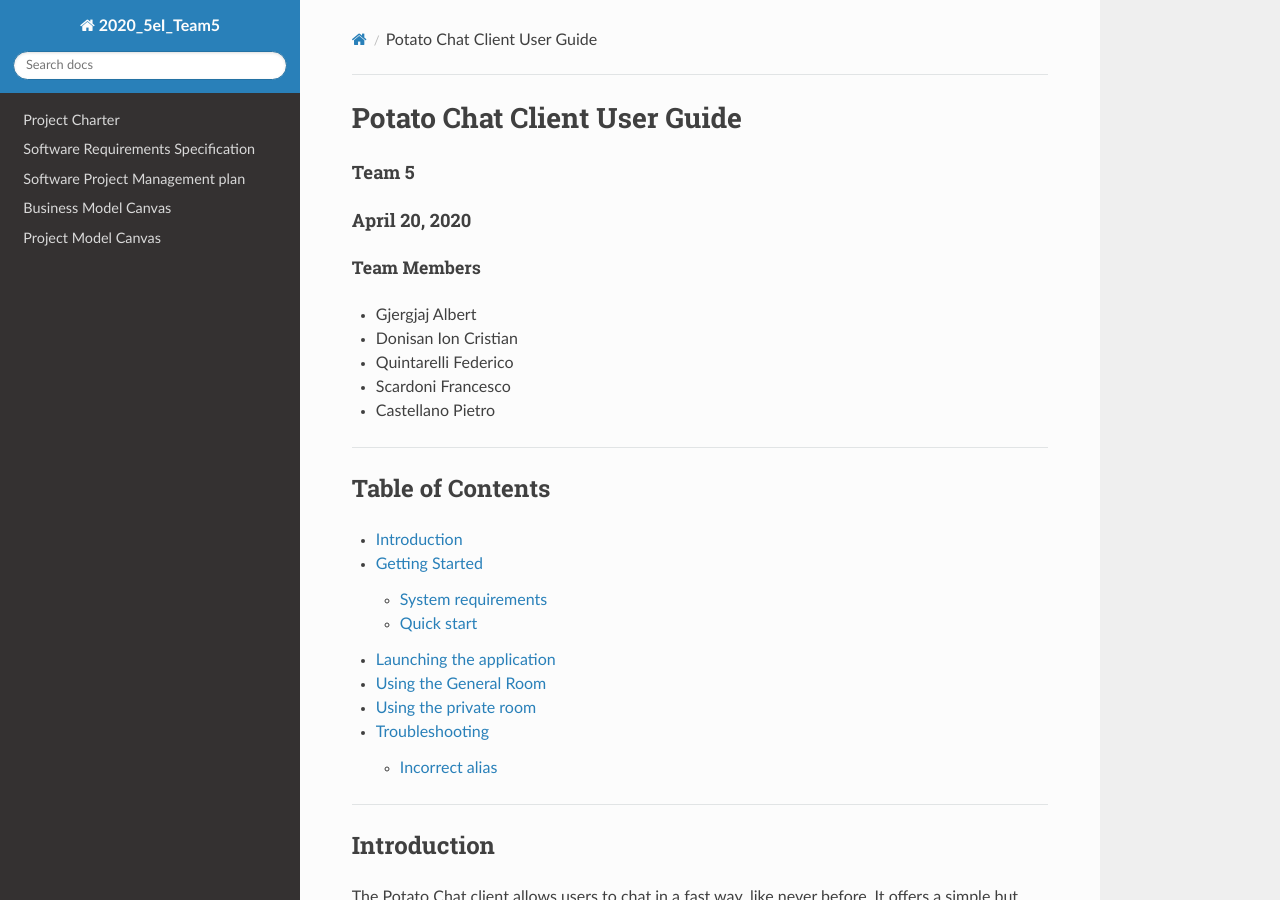
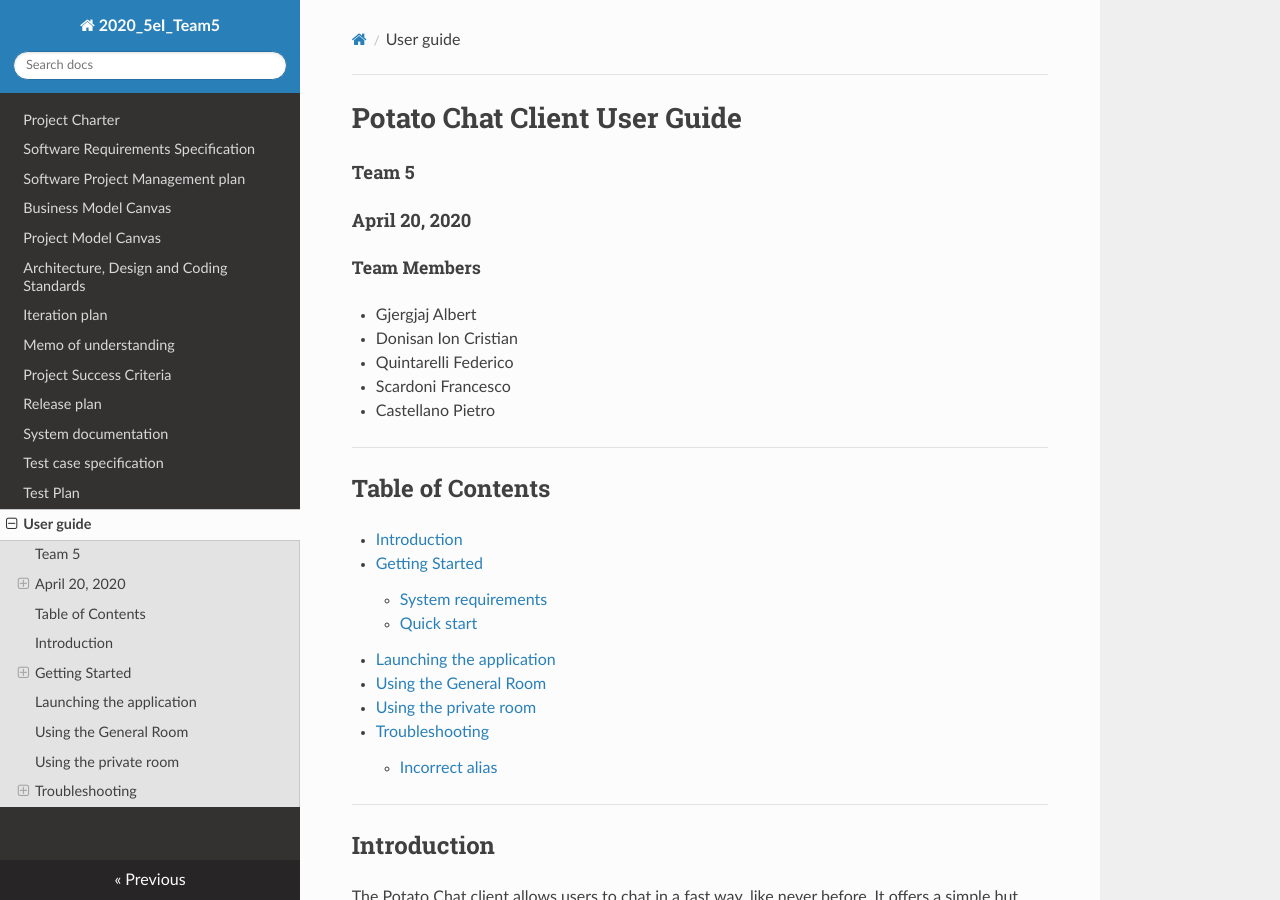
Before and after one commit to albertgj/5Ei_Group5Chat, an MkDocs documentation site: the page built from docs/User guide.md, in a window 1280 px wide and 900 px high. Built offline with MkDocs 1.6.1, drawn with Linux system fonts in a browser that asks for light colours; nearby versions of some CDN libraries.

Commit message:
Update mkdocs.yml

```diff
--- a/mkdocs.yml
+++ b/mkdocs.yml
@@ -5,7 +5,15 @@ nav:
     - 'Software Project Management plan': 'Software_project_management_plan.pdf'
     - 'Business Model Canvas': 'business_model_canvas.pdf'
     - 'Project Model Canvas': 'Project_Model_Canvas.pdf'
-
+    - 'Architecture, Design and Coding Standards': 'Architecture, Design and Coding Standards.md'
+    - 'Iteration plan': 'Iteration plan.md'
+    - 'Memo of understanding': 'Memo of understanding.md'
+    - 'Project Success Criteria': 'Project Success Criteria.md'
+    - 'Release plan': 'Release plan.md'
+    - 'System documentation': 'System documentation.md'
+    - 'Test case specification': 'Test case specification.md'
+    - 'Test Plan': 'Test Plan.md'
+    - 'User guide': 'User guide.md'
 
 theme:
     name: readthedocs
```
